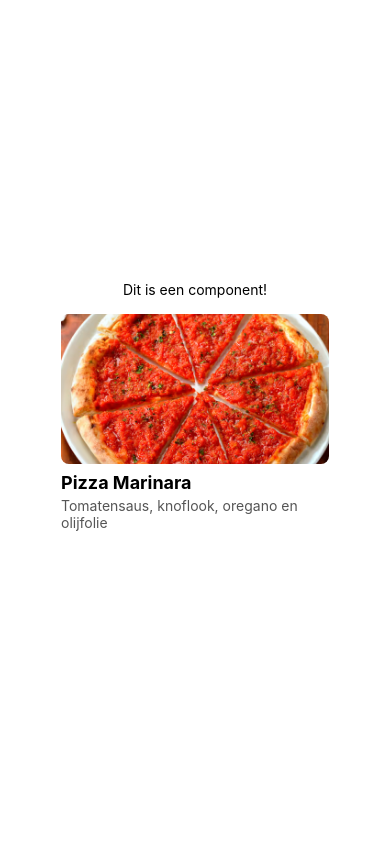
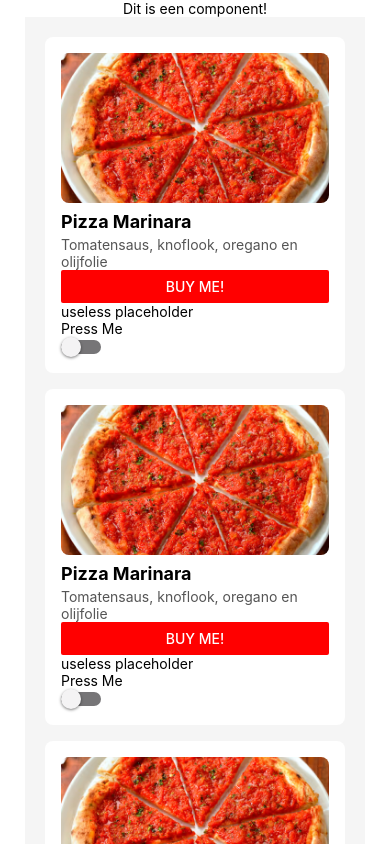
Before and after one commit to r1048035/mobile-app, a React Native app: screen / in a window 390 px wide. Built offline with nearby package versions, Linux system fonts and the light colour scheme.

Commit message:
View, Text, Image, StyleSheet, Button, TextInput, Pressable, ScrollView, Switch

```diff
--- a/App.js
+++ b/App.js
@@ -1,12 +1,16 @@
 import { StatusBar } from 'expo-status-bar';
-import { StyleSheet, Text, View } from 'react-native';
+import { StyleSheet, Text, View, ScrollView } from 'react-native';
 import ProductCard from './components/ProductCard';
 
 export default function App() {
   return (
     <View style={styles.container}>
       <Text>Dit is een component!</Text>
-      <ProductCard />
+      <ScrollView style={styles.scrollView}>
+        <ProductCard />
+        <ProductCard />
+        <ProductCard />
+      </ScrollView>
       <StatusBar style="auto" />
     </View>
   );
@@ -19,4 +23,9 @@ const styles = StyleSheet.create({
     alignItems: 'center',
     justifyContent: 'center',
   },
+  scrollView: {
+    flex: 1,
+    backgroundColor: '#f5f5f5',
+    padding: 20,
+  },
 });
--- a/components/ProductCard.js
+++ b/components/ProductCard.js
@@ -1,7 +1,12 @@
-import React from "react";
-import { View, Text, Image, StyleSheet } from "react-native";
+import React, { useState } from "react";
+import { View, Text, Image, StyleSheet, Button, TextInput, Pressable, ScrollView, Switch} from "react-native";
 
 const ProductCard = ({ product }) => {
+    const [isEnabled, setIsEnabled] = useState(false);
+    const [timesPressed, setTimesPressed] = useState(0);
+
+    const toggleSwitch = () => setIsEnabled(!isEnabled);
+
     return (
         <View style={styles.card}>
             <Image
@@ -10,6 +15,45 @@ const ProductCard = ({ product }) => {
             />
         <Text style={styles.title}>Pizza Marinara</Text>
         <Text style={styles.description}>Tomatensaus, knoflook, oregano en olijfolie</Text>
+
+        <Button
+          onPress={() => alert("Product added to cart!")}
+          title="Buy me!"
+          color="#ff0000"
+        />
+
+        <TextInput
+            style={styles.input}
+            onChangeText={() => alert("Text changed!")}
+            value={() => alert("Text changed!")}
+            placeholder="useless placeholder"
+            keyboardType="numeric"
+        />
+
+        <Pressable
+          onPress={() => {
+            setTimesPressed(current => current + 1);
+          }}
+          style={({pressed}) => [
+            {
+              backgroundColor: pressed ? 'rgb(210, 230, 255)' : 'white',
+            },
+            styles.wrapperCustom,
+          ]}>
+          {({pressed}) => (
+            <Text style={styles.text}>{pressed ? 'Pressed!' : 'Press Me'}</Text>
+          )}
+        </Pressable>
+
+        <Switch
+          trackColor={{false: '#767577', true: '#81b0ff'}}
+          thumbColor={isEnabled ? '#f5dd4b' : '#f4f3f4'}
+          ios_backgroundColor="#3e3e3e"
+          onValueChange={toggleSwitch}
+          value={isEnabled}
+        />
+
+
         </View>
     );
 };
```
